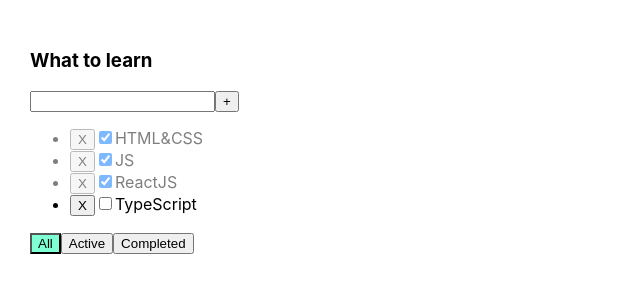
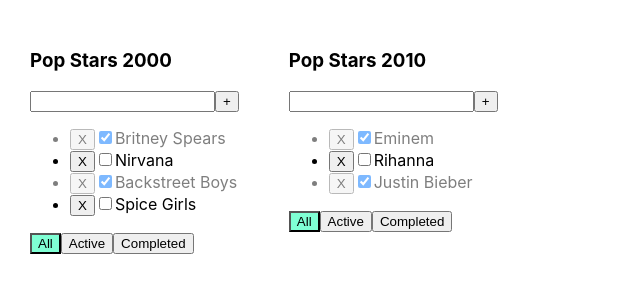
Before and after one commit to gatzxx/todolist, a React (Vite) app: page / in a window 1280 px wide. Shown: the top 300 px of the page, without its empty margins (0-640 px from the left). Built offline with nearby package versions, Linux system fonts and the light colour scheme.

Commit message:
feat: add support for multiple todo lists refactor: split tasks into multiple todo lists

```diff
--- a/src/App.tsx
+++ b/src/App.tsx
@@ -1,5 +1,5 @@
 import './App.css'
-import {TodolistItem} from "./TodolistItem.tsx";
+import {FilterType, TodoListItem} from "./TodoListItem.tsx";
 import {useState} from "react";
 import {v1} from "uuid";
 
@@ -9,44 +9,88 @@
     isDone: boolean;
 }
 
+type TodoListsType = {
+    id: string
+    title: string
+    filter: FilterType
+}
+
+type TasksObjType = {
+    [key: string]: TasksType[];
+}
+
 export function App() {
 
+    // Генерация уникальных ID для списков задач
+    const todoList1 = v1()
+    const todoList2 = v1()
+
     // Переменная с начальным состоянием списка задач
-    const state: TasksType[] = [
-        {id: v1(), title: 'HTML&CSS', isDone: true},
-        {id: v1(), title: 'JS', isDone: true},
-        {id: v1(), title: 'ReactJS', isDone: true},
-        {id: v1(), title: 'TypeScript', isDone: false},
+    const initialTodoLists: TodoListsType[] = [
+        {id: todoList1, title: 'Pop Stars 2000', filter: 'All'},
+        {id: todoList2, title: 'Pop Stars 2010', filter: 'All'},
     ]
 
-    // Состояние для хранения списка задач
-    const [tasks, setTasks] = useState<TasksType[]>(state);
+    // Переменная с начальным состоянием задач, сгруппированных по ID списков задач
+    const initialTasks: TasksObjType = {
+        [todoList1]: [
+            {id: v1(), title: 'Britney Spears', isDone: true},
+            {id: v1(), title: 'Nirvana', isDone: false},
+            {id: v1(), title: 'Backstreet Boys', isDone: true},
+            {id: v1(), title: 'Spice Girls', isDone: false},
+        ],
+        [todoList2]: [
+            {id: v1(), title: 'Eminem', isDone: true},
+            {id: v1(), title: 'Rihanna', isDone: false},
+            {id: v1(), title: 'Justin Bieber', isDone: true},
+        ]
+    }
+
+    // Состояние для хранения списков задач
+    const [todoLists, setTodoLists] = useState(initialTodoLists)
+
+    // Состояние для хранения задач, сгруппированных по ID списков задач
+    const [tasksObj, setTasksObj] = useState(initialTasks)
 
     // Удаляет задачу по её ID
-    const removeTaskById = (taskId: string) => {
-        setTasks(tasks.filter((task: TasksType) => task.id !== taskId))
+    const removeTaskById = (taskId: string, todoListId: string) => {
+        /*const updatedTasks = {...tasksObj, [todoListId]: tasksObj[todoListId].filter(task => task.id !== taskId)}
+        setTasksObj(updatedTasks);*/
+        setTasksObj(prev => ({...prev, [todoListId]: prev[todoListId].filter(task => task.id !== taskId)}))
     }
 
-    // Добавляет новую задачу в список
-    const addNewTask = (newTaskTitle: string) => {
+    // Добавляет новую задачу
+    const addNewTask = (newTaskTitle: string, todoListId: string) => {
         const newTask: TasksType = {id: v1(), title: newTaskTitle, isDone: false}
-        setTasks(prev => [newTask, ...prev])
+        /*const updatedTasks = {...tasksObj, [todoListId]: [newTask, ...tasksObj[todoListId]]}
+        setTasksObj(updatedTasks)*/
+        setTasksObj(prev => ({...prev, [todoListId]: [newTask, ...prev[todoListId]]}))
     }
 
     // Переключает статус задачи (выполнена/не выполнена) по её ID
-    const toggleTaskStatus = (taskId: string, isDone: boolean) => {
-        setTasks(tasks.map(t => t.id === taskId ? {...t, isDone: isDone} : t))
+    const toggleTaskStatus = (taskId: string, isDone: boolean, todoListId: string) => {
+        /*const updatedTasks = {...tasksObj, [todoListId]: tasksObj[todoListId].map(t => t.id === taskId ? {...t, isDone: isDone} : t)}
+        setTasksObj(updatedTasks)*/
+        setTasksObj(prev => ({...prev, [todoListId]: prev[todoListId].map(t => t.id === taskId ? {...t, isDone: isDone} : t)}))
     }
 
     return (
         <div className="app">
-            <TodolistItem
-                title='What to learn'
-                tasks={tasks}
-                removeTaskById={removeTaskById}
-                addNewTask={addNewTask}
-                toggleTaskStatus={toggleTaskStatus}
-            />
+            {todoLists.map(tl => {
+                const tasksForTodolist = tasksObj[tl.id]
+
+                return (
+                    <TodoListItem
+                        key={tl.id}
+                        id={tl.id}
+                        title={tl.title}
+                        tasks={tasksForTodolist}
+                        removeTaskById={removeTaskById}
+                        addNewTask={addNewTask}
+                        toggleTaskStatus={toggleTaskStatus}
+                    />
+                )
+            })}
         </div>
     )
 }
--- a/src/TodolistItem.tsx
+++ b/src/TodoListItem.tsx
@@ -3,16 +3,18 @@
 import {Button} from "./Button.tsx";
 
 type TodolistItemPropsType = {
+    id: string,
     title: string;
     tasks: TasksType[];
-    removeTaskById: (taskId: string) => void;
-    addNewTask: (newTaskTitle: string) => void;
-    toggleTaskStatus: (taskId: string, isDone: boolean) => void;
+    removeTaskById: (taskId: string, todoListId: string) => void;
+    addNewTask: (newTaskTitle: string, todoListId: string) => void;
+    toggleTaskStatus: (taskId: string, isDone: boolean, todoListId: string) => void;
 };
 
-type FilterType = 'All' | 'Active' | 'Completed'
+export type FilterType = 'All' | 'Active' | 'Completed'
 
-export const TodolistItem = ({
+export const TodoListItem = ({
+                                 id,
                                  title,
                                  tasks,
                                  removeTaskById,
@@ -57,7 +59,7 @@
         const trimmedTitle = newTaskTitle.trim()
 
         if (trimmedTitle !== '') {
-            addNewTask(trimmedTitle);
+            addNewTask(trimmedTitle, id);
             setNewTaskTitle('');
             setError(null);
         } else {
@@ -76,13 +78,13 @@
 
     // Переключает статус задачи (выполнена/не выполнена)
     const handleToggleTaskStatus = (taskId: string, isDone: boolean) => {
-        toggleTaskStatus(taskId, isDone)
+        toggleTaskStatus(taskId, isDone, id)
     }
 
     // Мапит отфильтрованные задачи в элементы списка
     const mappedTasks = filteredTasks.map(t => {
         // Удаляет задачу по её ID
-        const handleRemoveTask = () => removeTaskById(t.id)
+        const handleRemoveTask = () => removeTaskById(t.id, id)
 
         return (
             <li key={t.id}
```
